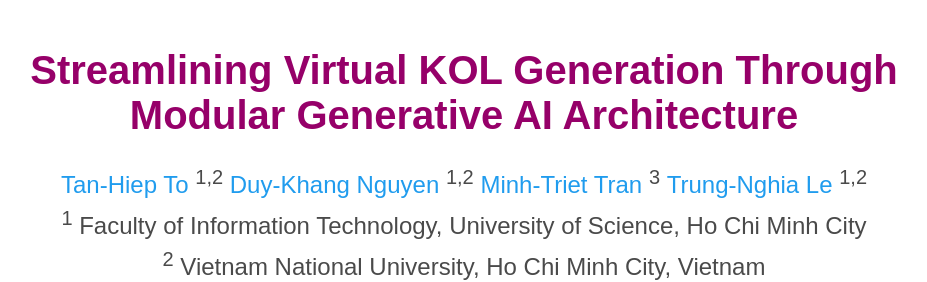
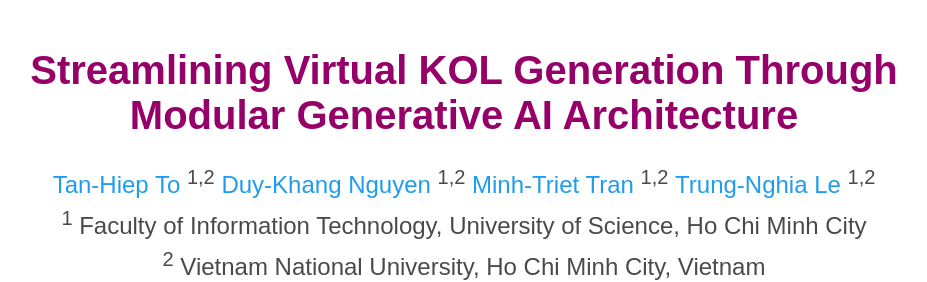
Before and after one commit to genkol/GenKOL.github.io, a plain HTML site: page index.html in a window 1280 px wide. Shown: the top 282 px of the page, without its empty margins (176-1103 px from the left). Drawn offline with nearby package versions, Linux system fonts and the light colour scheme; some icons are missing; a web font is replaced by a local one.

Commit message:
Update index.html

```diff
--- a/index.html
+++ b/index.html
@@ -75,7 +75,7 @@
     <a target="_blank">Duy-Khang Nguyen</a> <sup>1,2</sup><br>
   </span>
   <span class="author-block">
-    <a href="https://scholar.google.com/citations?hl=en&user=lt2ATkkAAAAJ" target="_blank">Minh-Triet Tran</a> <sup>3</sup><br>
+    <a href="https://scholar.google.com/citations?hl=en&user=lt2ATkkAAAAJ" target="_blank">Minh-Triet Tran</a> <sup>1,2</sup><br>
   </span>
   <span class="author-block">
     <a href="https://scholar.google.com/citations?user=n8ZQzx8AAAAJ&hl=en&oi=ao" target="_blank">Trung-Nghia Le</a> <sup>1,2</sup><br>
```
